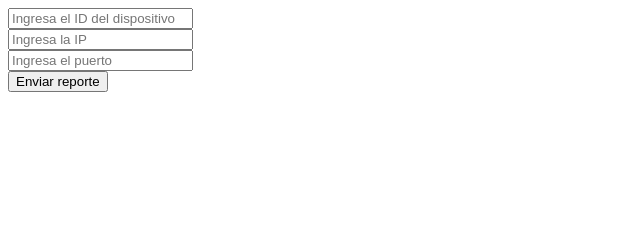
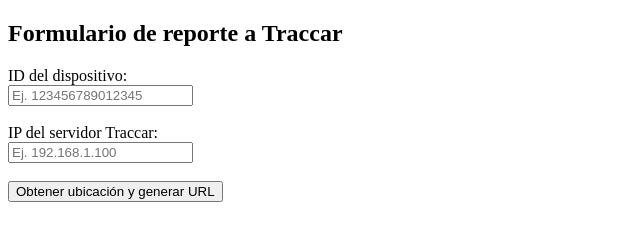
Before and after one commit to manuelceron/reporte_trackar, a plain HTML site: page index.html in a window 1280 px wide. Shown: the whole page, without its empty margins (0-640 px from the left). Drawn offline with Linux system fonts and the light colour scheme.

Commit message:
Update index.html

```diff
--- a/index.html
+++ b/index.html
@@ -2,64 +2,52 @@
 <html lang="es">
 <head>
     <meta charset="UTF-8">
-    <meta name="viewport" content="width=device-width, initial-scale=1.0">
-    <title>Reporte Traccar</title>
+    <title>Enviar reporte a Traccar</title>
 </head>
 <body>
-    <input type="text" id="deviceId" placeholder="Ingresa el ID del dispositivo"><br>
-    <input type="text" id="ipAddress" placeholder="Ingresa la IP"><br>
-    <input type="text" id="port" placeholder="Ingresa el puerto"><br>
-    <button onclick="sendReport()">Enviar reporte</button>
+    <h2>Formulario de reporte a Traccar</h2>
+
+    <label>ID del dispositivo:</label><br>
+    <input type="text" id="deviceId" placeholder="Ej. 123456789012345"><br><br>
+
+    <label>IP del servidor Traccar:</label><br>
+    <input type="text" id="ipAddress" placeholder="Ej. 192.168.1.100"><br><br>
+
+    <button onclick="generarURL()">Obtener ubicación y generar URL</button>
+
+    <div id="resultado" style="margin-top:20px; font-family:sans-serif;"></div>
 
     <script>
-        function sendReport() {
-            const idInput = document.getElementById('deviceId').value;
-            const ipInput = document.getElementById('ipAddress').value;
-            const portInput = document.getElementById('port').value;
+        function generarURL() {
+            const id = document.getElementById('deviceId').value.trim();
+            const ip = document.getElementById('ipAddress').value.trim();
+            const puerto = 5055;
+            const resultado = document.getElementById('resultado');
 
-            // Verificar si los campos IP, puerto e ID están completos
-            if (!idInput || !ipInput || !portInput) {
-                console.error('Por favor, complete todos los campos');
+            if (!id || !ip) {
+                resultado.innerHTML = '<span style="color:red;">Por favor, completa todos los campos.</span>';
                 return;
             }
 
-            // Verificar si el navegador soporta la geolocalización
-            if (navigator.geolocation) {
-                navigator.geolocation.getCurrentPosition((position) => {
-                    const latitude = position.coords.latitude;
-                    const longitude = position.coords.longitude;
-                    const altitude = position.coords.altitude || 0;
-                    const speed = position.coords.speed || 0;
-                    const accuracy = position.coords.accuracy || 0;
-                    const bearing = position.coords.heading || 0;
-                    const timestamp = Math.floor(Date.now() / 1000); // Obtener el timestamp actual en segundos
-                    const battery = 81.0; // Ajustar este valor si es necesario
+            if (!navigator.geolocation) {
+                resultado.innerHTML = '<span style="color:red;">Tu navegador no soporta geolocalización.</span>';
+                return;
+            }
 
-                    const url = `https://${ipInput}:${portInput}/?id=${idInput}&timestamp=${timestamp}&lat=${latitude}&lon=${longitude}&speed=${speed}&bearing=${bearing}&altitude=${altitude}&accuracy=${accuracy}&batt=${battery}`;
+            navigator.geolocation.getCurrentPosition((position) => {
+                const lat = position.coords.latitude;
+                const lon = position.coords.longitude;
+                const timestamp = Math.floor(Date.now() / 1000);
+                const url = `http://${ip}:${puerto}/?id=${id}&timestamp=${timestamp}&lat=${lat}&lon=${lon}`;
 
-                    fetch(url, {
-                        method: 'GET',
-                        headers: {
-                            'Content-Type': 'application/x-www-form-urlencoded',
-                            'User-Agent': 'Dalvik/2.1.0 (Linux; U; Android 14; V2349 Build/UP1A.231005.007)',
-                            'Connection': 'Keep-Alive',
-                            'Accept-Encoding': 'gzip'
-                        }
-                    })
-                    .then(response => {
-                        if (response.ok) {
-                            console.log('Reporte enviado con éxito');
-                        } else {
-                            console.error('Error al enviar el reporte');
-                        }
-                    })
-                    .catch(error => console.error('Error en la solicitud:', error));
-                }, (error) => {
-                    console.error('Error al obtener la posición:', error);
-                });
-            } else {
-                console.error('La geolocalización no es soportada por este navegador.');
-            }
+                resultado.innerHTML = `
+                    <p><strong>URL generada:</strong></p>
+                    <a href="${url}" target="_blank">${url}</a>
+                    <p style="margin-top:10px;">Haz clic en el enlace para enviar el reporte.</p>
+                `;
+            }, (error) => {
+                resultado.innerHTML = '<span style="color:red;">Error al obtener la ubicación. Verifica los permisos.</span>';
+            });
         }
     </script>
 </body>
```
